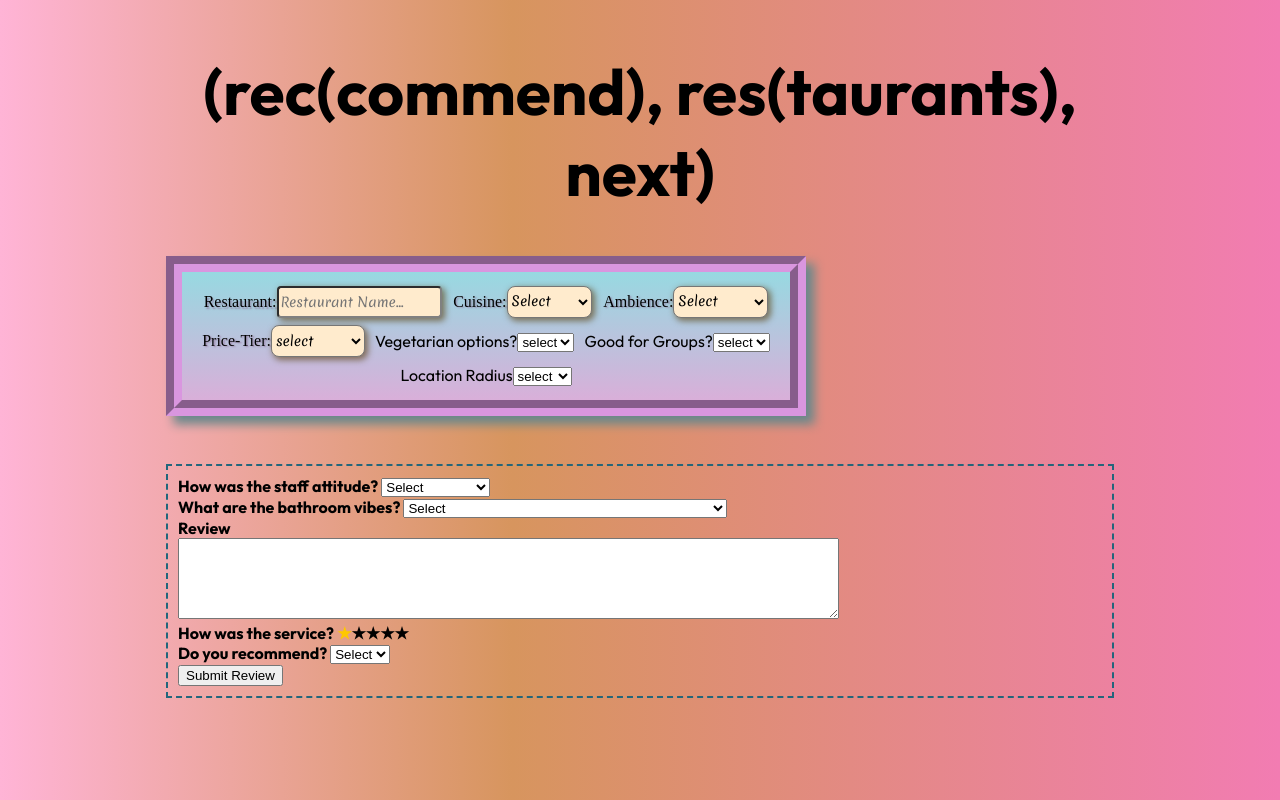
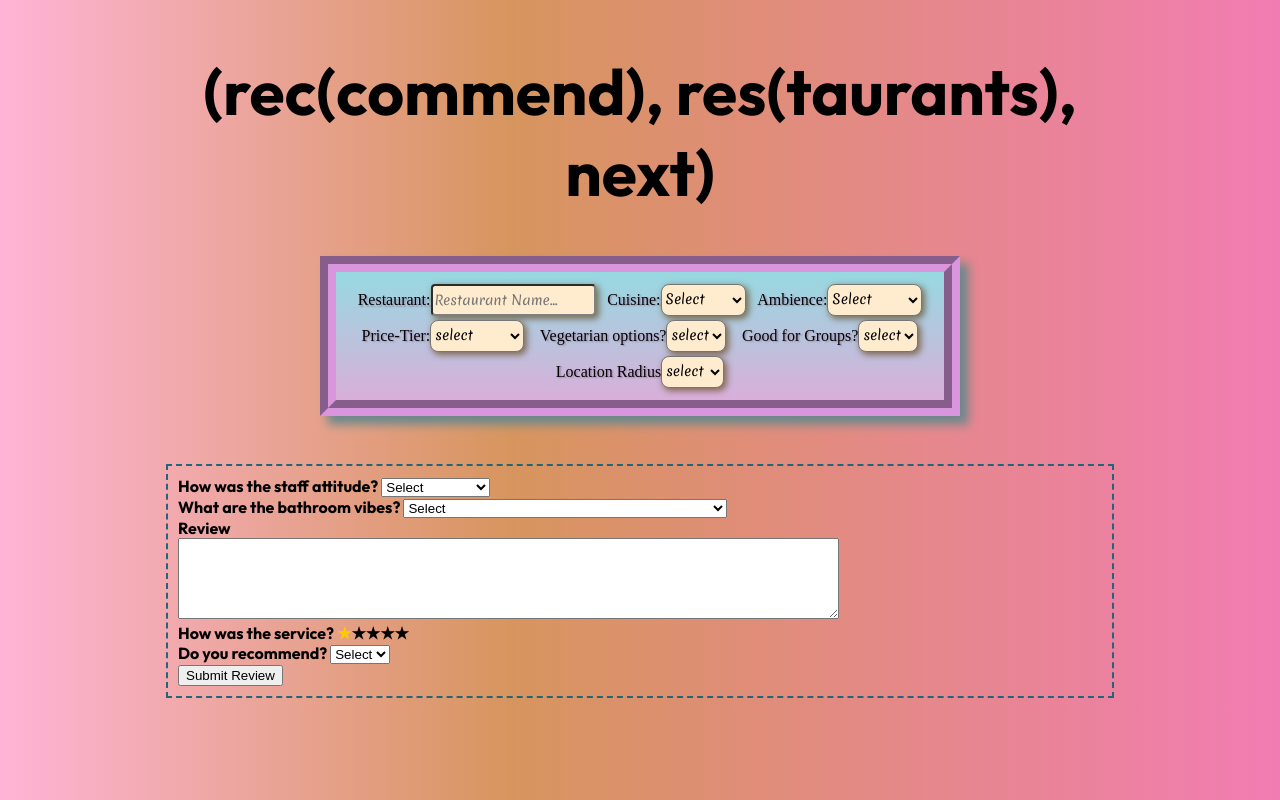
Before and after one commit to Team-Heat-Seeking-Devil-Chickens/Iteration-Project, a React app in the folder frontend/: page / in a window 1280 px wide. Built offline with nearby package versions, Linux system fonts and the light colour scheme; no server answers; a web font is replaced by a local one.

Commit message:
last commit for scratch project, updates all files and adds dist folder for production

```diff
--- a/frontend/src/containers/RestaurantQuery.jsx
+++ b/frontend/src/containers/RestaurantQuery.jsx
@@ -110,9 +110,10 @@ const RestaurantQuery = () => {
           </select>
         </label>
 
-        <label htmlFor='plantBase'>
+        <label htmlFor='plantBase' className='dropDownLabel'>
           Vegetarian options?
           <select
+            className='dropDown'
             name='plantBase'
             id='plantBase'
             onChange={(e) =>
@@ -125,9 +126,10 @@ const RestaurantQuery = () => {
           </select>
         </label>
 
-        <label htmlFor='good_for_groups'>
+        <label htmlFor='good_for_groups' className='dropDownLabel'>
           Good for Groups?
           <select
+            className='dropDown'
             name='good_for_groups'
             id='good_for_groups'
             onChange={(e) =>
@@ -140,9 +142,10 @@ const RestaurantQuery = () => {
           </select>
         </label>
 
-        <label htmlFor='locationRad'>
+        <label htmlFor='locationRad' className='dropDownLabel'>
           Location Radius
           <select
+            className='dropDown'
             name='Location'
             id='locationRadius'
             onChange={(e) =>
--- a/frontend/src/styles/main.scss
+++ b/frontend/src/styles/main.scss
@@ -2,7 +2,6 @@
 
 @import url('https://fonts.googleapis.com/css2?family=Roboto:wght@400;700&display=swap');
 @import url('https://fonts.googleapis.com/css2?family=Archivo:wght@100;200;300;400&family=Outfit:wght@400;500;600;700;800;900&family=Patua+One&family=Philosopher:ital,wght@0,400;0,700;1,400;1,700&display=swap');
-@import url('https://fonts.googleapis.com/css2?family=Roboto:wght@400;700&display=swap');
 @import url('https://fonts.googleapis.com/css2?family=Merienda');
 @import url('https://fonts.googleapis.com/css2?family=Belanosima');
 
@@ -118,6 +117,7 @@ h1 {
   max-width: 40rem;
   min-height: 10rem;
   max-height: 15rem;
+  margin: 0 auto;
   border: 1rem groove #d996df;
   padding: 10px;
   background-color: rgba(178, 235, 253, 0.58);
--- a/frontend/webpack.config.js
+++ b/frontend/webpack.config.js
@@ -59,13 +59,6 @@ module.exports = {
           },
         },
       },
-      {
-        loader: 'url-loader',
-        options: {
-          limit: 8192, // You can adjust this limit based on your requirements
-          name: 'images/[name].[ext]',
-        },
-      },
       // set up resource loader (native)
       {
         // (RegEx expression)
```
Also changed, not shown: 3 other files (tests, documents, lock files or other folders).
